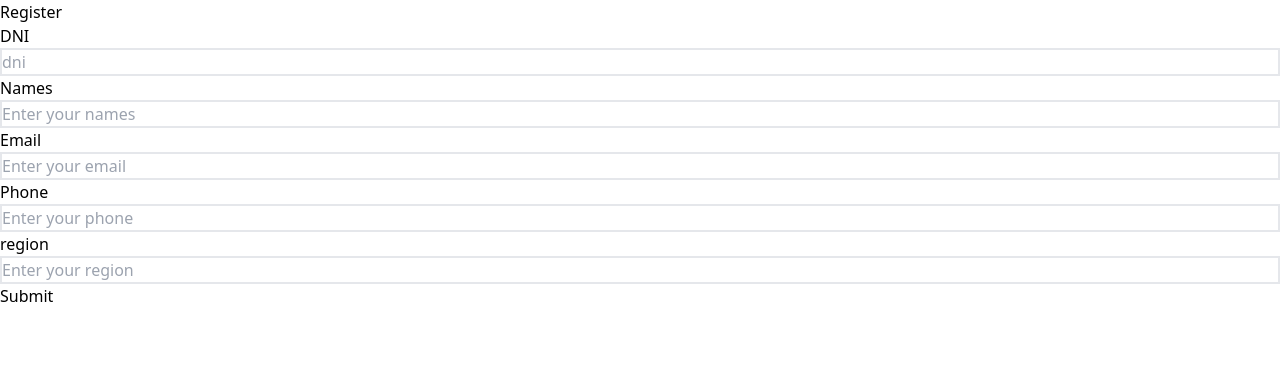
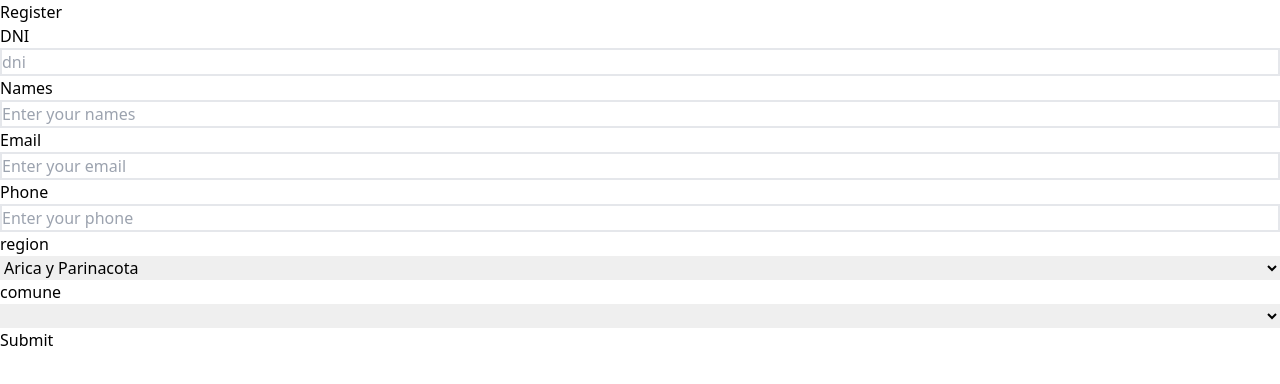
Before and after one commit to wainola/forms-kt, a Next.js app: page /register in a window 1280 px wide. Shown: the top 384 px of the page. Built offline with nearby package versions, Linux system fonts and the light colour scheme.

Commit message:
WIP: region and comunes selectors

```diff
--- a/components/InputText.js
+++ b/components/InputText.js
@@ -8,12 +8,29 @@ export default function InputText({
   id,
   label,
   name,
+  options,
 }) {
   const [field, meta, helpers] = useField(name);
 
   const handleChange = function (evt) {
     return field.onChange(evt);
   };
+
+  const renderSelector = () => {
+    return (
+      <div className="flex flex-col">
+        <label htmlFor={labelFor}>{label}</label>
+        <select name={name} id={id}>
+          {Array.isArray(options) &&
+            options.map((e) => {
+              return <option value={e}>{e}</option>;
+            })}
+        </select>
+      </div>
+    );
+  };
+
+  const renderInputText = () => {
     return (
       <div className="flex flex-col">
         <label htmlFor={labelFor}>{label}</label>
@@ -27,4 +44,13 @@ export default function InputText({
         />
       </div>
     );
+  };
+
+  const renderTypeOfInput = (type) => {
+    if (type !== 'select') {
+      return renderInputText();
     }
+    return renderSelector();
+  };
+  return renderTypeOfInput(type);
+}
--- a/pages/register.js
+++ b/pages/register.js
@@ -1,7 +1,12 @@
-import React from 'react';
+import React, { useState } from 'react';
 import { FormComponent, InputDNI, InputText } from '../components';
+import { getComunes, getRegions } from '../utils/constants';
 
 export default function Register() {
+  const [comunes, setComunes] = useState([]);
+  const regions = getRegions;
+  console.log('regions', regions);
+
   const formValues = {
     dni: '',
   };
@@ -51,12 +56,22 @@ export default function Register() {
             label="Phone"
           />
           <InputText
-            name="Region"
-            type="selector"
+            name="region"
+            type="select"
             placeholder="Enter your region"
             labelFor="region"
             id="region"
             label="region"
+            options={regions}
+          />
+          <InputText
+            name="comune"
+            type="select"
+            placeholder="Enter your comune"
+            labelFor="comune"
+            id="comune"
+            label="comune"
+            options={comunes}
           />
           <button type="submit">Submit</button>
         </FormComponent>
```
Lines whose indentation alone changed are shown as unchanged.
